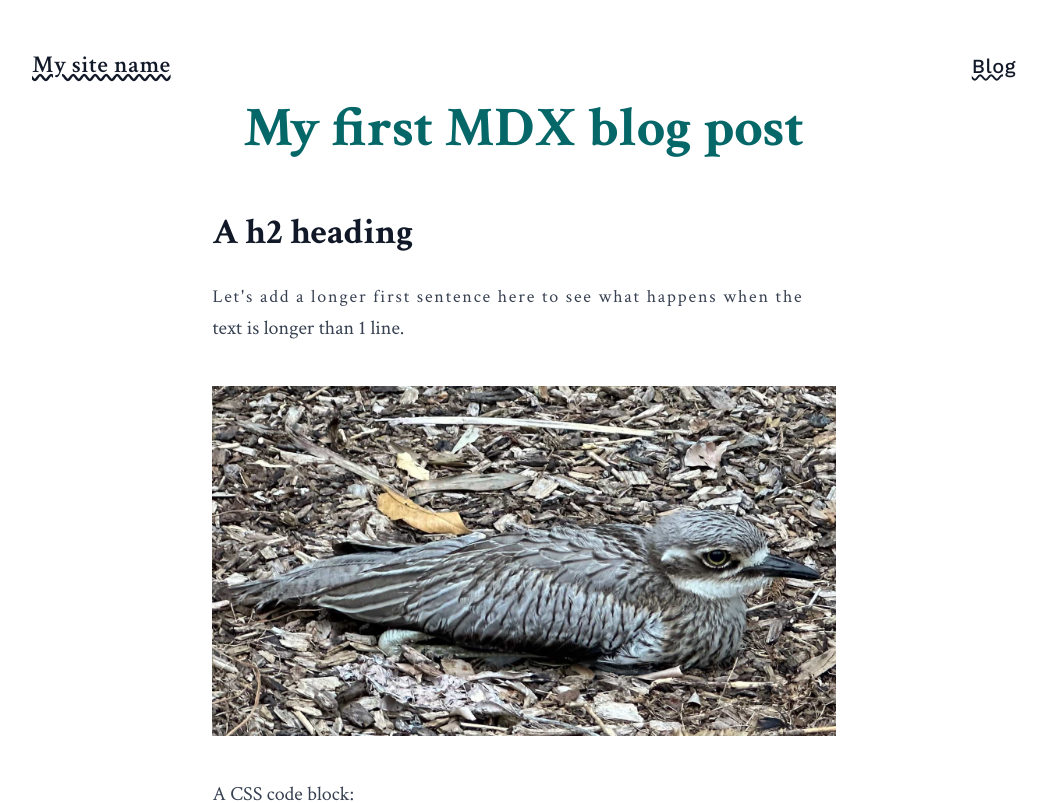
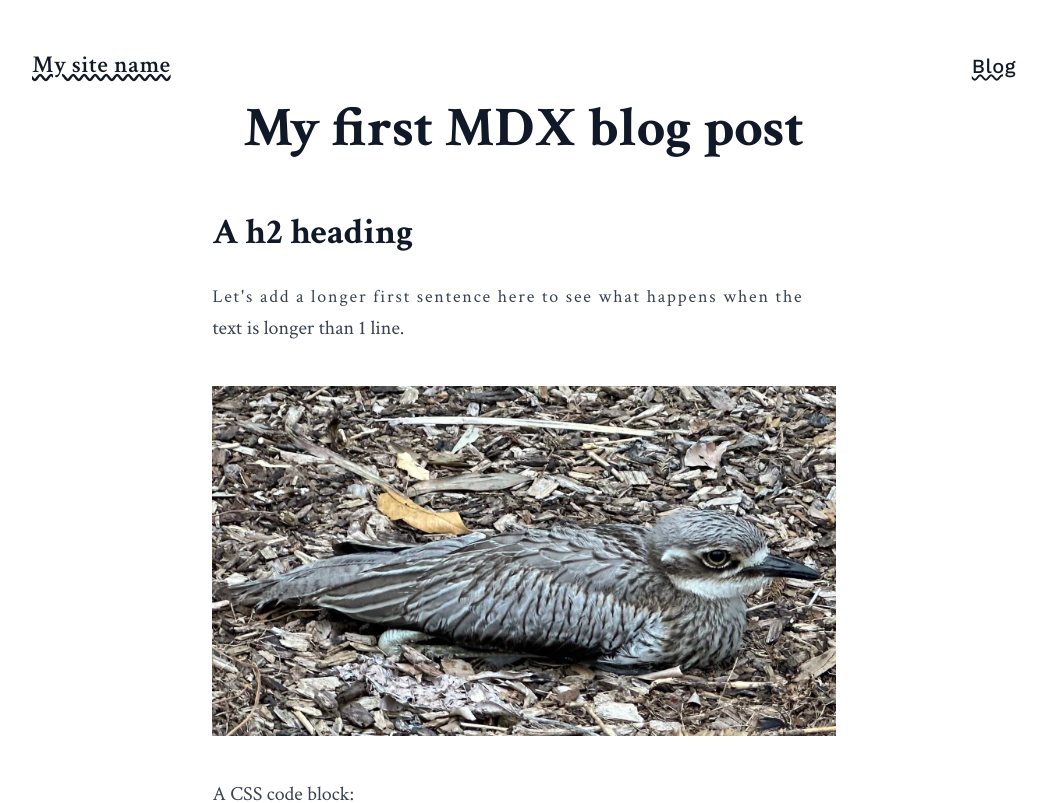
Before and after one commit to didoesdigital/nextjs-blog, a Next.js app: page /blog/first-mdx-post in a window 1280 px wide. Shown: the top 803 px of the page, without its empty margins (116-1162 px from the left). Built offline with nearby package versions, Linux system fonts and the light colour scheme; a web font is replaced by a local one.

Commit message:
Add dark:prose-invert

```diff
--- a/src/app/blog/[slug]/page.tsx
+++ b/src/app/blog/[slug]/page.tsx
@@ -39,9 +39,9 @@ export default async function BlogPage({ params }: BlogPageProps) {
 
   return (
     <div
-      className={`container prose mx-auto p-4 lg:prose-xl ${markdownStyles["markdown"]}`}
+      className={`container prose mx-auto p-4 lg:prose-xl dark:prose-invert ${markdownStyles["markdown"]}`}
     >
-      <h1 className="my-4 text-center text-teal-800">{title}</h1>
+      <h1 className="my-4 text-center">{title}</h1>
       <BlogMarkdown />
     </div>
   );
--- a/src/app/blog/page.tsx
+++ b/src/app/blog/page.tsx
@@ -6,7 +6,7 @@ export default async function Blogs() {
 
   if (blogs.length === 0) {
     return (
-      <div className="prose prose-xl container mx-auto px-4">
+      <div className="container prose prose-xl mx-auto px-4 dark:prose-invert">
         <h1 className="my-4 text-center text-teal-800">Blog</h1>
         <p>There are no posts yet…</p>
       </div>
@@ -14,7 +14,7 @@ export default async function Blogs() {
   }
 
   return (
-    <div className="prose prose-xl container mx-auto px-4">
+    <div className="container prose prose-xl mx-auto px-4 dark:prose-invert">
       <h1 className="my-4 text-center text-teal-800">Blog</h1>
       <p>Here are some recent posts.</p>
       <ul>
--- a/src/app/globals.css
+++ b/src/app/globals.css
@@ -59,20 +59,6 @@
     --color-salmon-800: #a01418;
     --color-salmon-900: #84181b;
     --color-salmon-950: #480709;
-
-    --foreground-rgb: 0, 0, 0;
-    --background-rgb: 255, 255, 255;
-  }
-
-  @media (prefers-color-scheme: dark) {
-    :root {
-      --foreground-rgb: 255, 255, 255;
-    }
-  }
-
-  body {
-    color: rgb(var(--foreground-rgb));
-    background: rgb(var(--background-rgb));
   }
 
   a[href] {
--- a/src/app/layout.tsx
+++ b/src/app/layout.tsx
@@ -60,12 +60,12 @@ export default function RootLayout({
       <body>
         <header>
           <nav className="container mx-auto mt-12 flex max-w-screen-lg flex-wrap justify-between gap-y-2 px-5">
-            <div className="prose prose-xl">
+            <div className="prose prose-xl dark:prose-invert">
               <Link href="/" className="text-2xl font-semibold tracking-wide">
                 My site name
               </Link>
             </div>
-            <div className="prose prose-xl flex flex-wrap gap-x-4 gap-y-0">
+            <div className="prose prose-xl flex flex-wrap gap-x-4 gap-y-0 dark:prose-invert">
               <p>
                 <Link className="font-sans tracking-wide" href="/blog">
                   Blog
```
